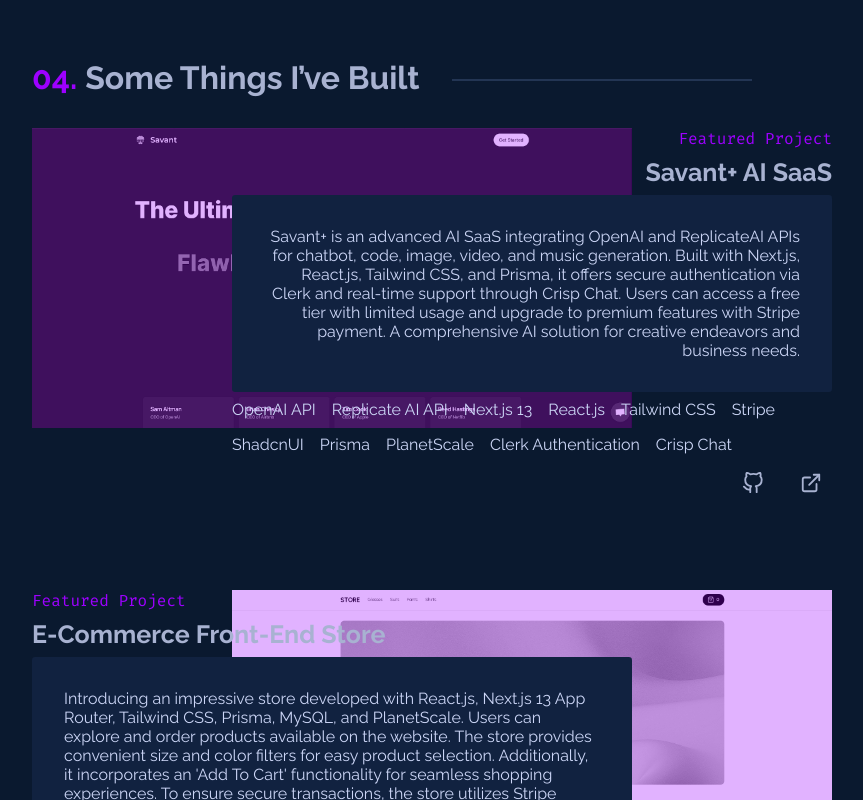
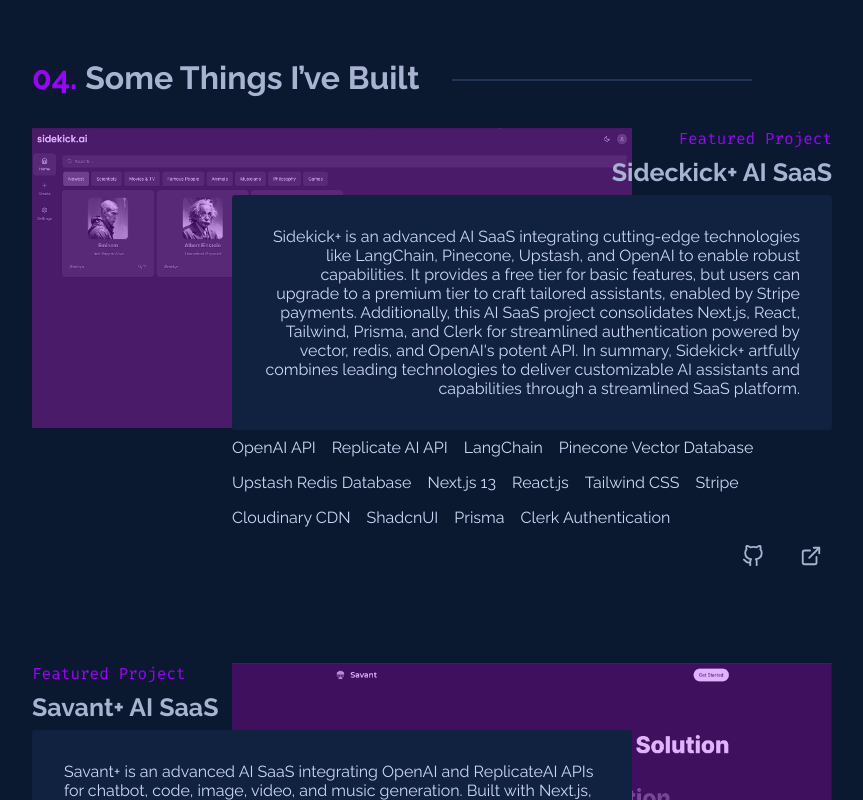
Before and after one commit to knightfury101/Portfolio_New, a Next.js app: page / in a window 1280 px wide. Shown: the part 3260-4060 px from the top of the page, without its empty margins (208-1071 px from the left). Built offline with nearby package versions, Linux system fonts and the light colour scheme; no server answers.

Commit message:
Update Projects.tsx

```diff
--- a/src/sections/Projects.tsx
+++ b/src/sections/Projects.tsx
@@ -6,6 +6,32 @@
 
 function Projects() {
   const projectsData = [
+    {
+      image: "/project10.png",
+      projectName: "Sideckick+ AI SaaS",
+      projectLink: "https://ai-sidekick.vercel.app/",
+      projectDescription:
+        "Sidekick+ is an advanced AI SaaS integrating cutting-edge technologies like LangChain, Pinecone, Upstash, and OpenAI to enable robust capabilities. It provides a free tier for basic features, but users can upgrade to a premium tier to craft tailored assistants, enabled by Stripe payments. Additionally, this AI SaaS project consolidates Next.js, React, Tailwind, Prisma, and Clerk for streamlined authentication powered by vector, redis, and OpenAI's potent API. In summary, Sidekick+ artfully combines leading technologies to deliver customizable AI assistants and capabilities through a streamlined SaaS platform.",
+      projectTech: [
+        "OpenAI API",
+        "Replicate AI API",
+        "LangChain",
+        "Pinecone Vector Database",
+        "Upstash Redis Database",
+        "Next.js 13",
+        "React.js",
+        "Tailwind CSS",
+        "Stripe",
+        "Cloudinary CDN",
+        "ShadcnUI",
+        "Prisma",
+        "Clerk Authentication",
+      ],
+      projectExternalLinks: {
+        github: "https://github.com/knightfury101/ai-sidekick",
+        externalLink: "https://ai-sidekick.vercel.app/",
+      },
+    },
     {
       image: "/project9.png",
       projectName: "Savant+ AI SaaS",
```
